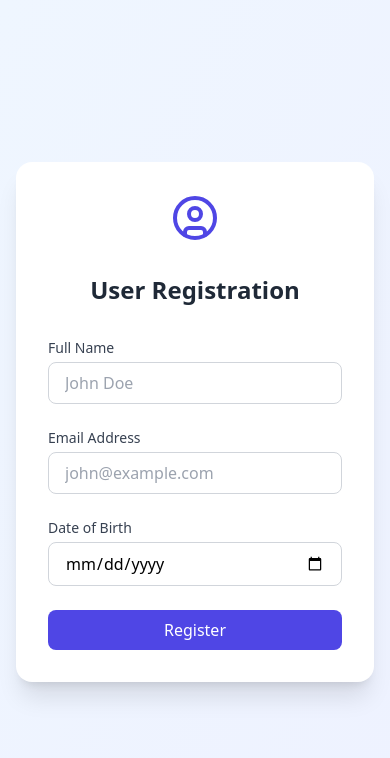
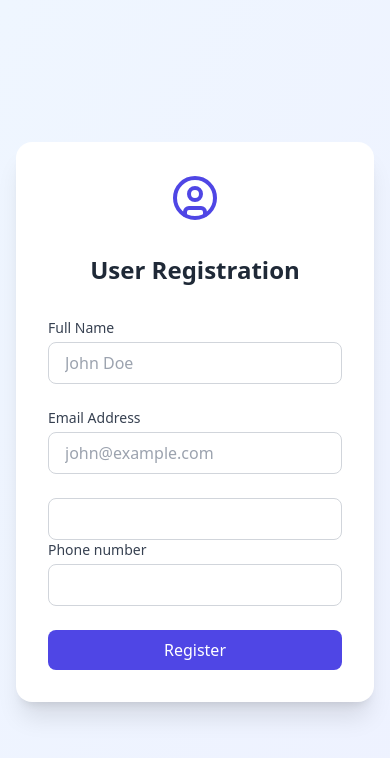
Before and after one commit to l-holter/baddest-ui, a React (Vite) app: page / in a window 390 px wide. Shown: the top 758 px of the page. Built offline with nearby package versions, Linux system fonts and the light colour scheme.

Commit message:
Change dob to phone number and gitignore.

```diff
--- a/src/components/RegistrationForm.tsx
+++ b/src/components/RegistrationForm.tsx
@@ -4,20 +4,23 @@ import { Check } from 'lucide-react';
 interface FormData {
   fullName: string;
   email: string;
-  dateOfBirth: string;
+  phoneNumber: string;
+  countryCode: string;
 }
 
 interface FormErrors {
   fullName?: string;
   email?: string;
-  dateOfBirth?: string;
+  phoneNumber?: string;
+  countryCode?: string;
 }
 
 const RegistrationForm = () => {
   const [formData, setFormData] = useState<FormData>({
     fullName: '',
     email: '',
-    dateOfBirth: '',
+    phoneNumber: '',
+    countryCode: ''
   });
 
   const [errors, setErrors] = useState<FormErrors>({});
@@ -38,13 +41,19 @@ const RegistrationForm = () => {
       newErrors.email = 'Please enter a valid email address';
     }
 
-    if (!formData.dateOfBirth) {
-      newErrors.dateOfBirth = 'Date of birth is required';
+    if (!formData.countryCode.trim()) {
+      newErrors.countryCode = 'Country code is required';
+    } else if (formData.countryCode.length != 2) {
+      newErrors.countryCode = 'Code must be at exactly 2 characters long';
+    }
+
+    if (!formData.phoneNumber) {
+      newErrors.phoneNumber = 'Phone number is required';
     } else {
-      const date = new Date(formData.dateOfBirth);
+      const date = new Date(formData.phoneNumber);
       const today = new Date();
       if (date > today) {
-        newErrors.dateOfBirth = 'Date cannot be in the future';
+        newErrors.phoneNumber = 'Date cannot be in the future';
       }
     }
 
@@ -123,21 +132,31 @@ const RegistrationForm = () => {
       </div>
 
       <div>
-        <label htmlFor="dateOfBirth" className="block text-sm font-medium text-gray-700 mb-1">
-          Date of Birth
+      <input
+          type="text"
+          id="countryCode"
+          name="countryCode"
+          value={formData.countryCode}
+          onChange={handleChange}
+          className={`w-full px-4 py-2 rounded-lg border ${
+            errors.countryCode ? 'border-red-500' : 'border-gray-300'
+          } focus:ring-2 focus:ring-indigo-500 focus:border-transparent transition duration-200`}
+        />
+        <label htmlFor="phoneNumber" className="block text-sm font-medium text-gray-700 mb-1">
+          Phone number
         </label>
         <input
-          type="date"
-          id="dateOfBirth"
-          name="dateOfBirth"
-          value={formData.dateOfBirth}
+          type="text"
+          id="phoneNumber"
+          name="phoneNumber"
+          value={formData.phoneNumber}
           onChange={handleChange}
           className={`w-full px-4 py-2 rounded-lg border ${
-            errors.dateOfBirth ? 'border-red-500' : 'border-gray-300'
+            errors.phoneNumber ? 'border-red-500' : 'border-gray-300'
           } focus:ring-2 focus:ring-indigo-500 focus:border-transparent transition duration-200`}
         />
-        {errors.dateOfBirth && (
-          <p className="mt-1 text-sm text-red-600">{errors.dateOfBirth}</p>
+        {errors.phoneNumber && (
+          <p className="mt-1 text-sm text-red-600">{errors.phoneNumber}</p>
         )}
       </div>
 
```
Also changed, not shown: 1 other file (tests, documents, lock files or other folders).
